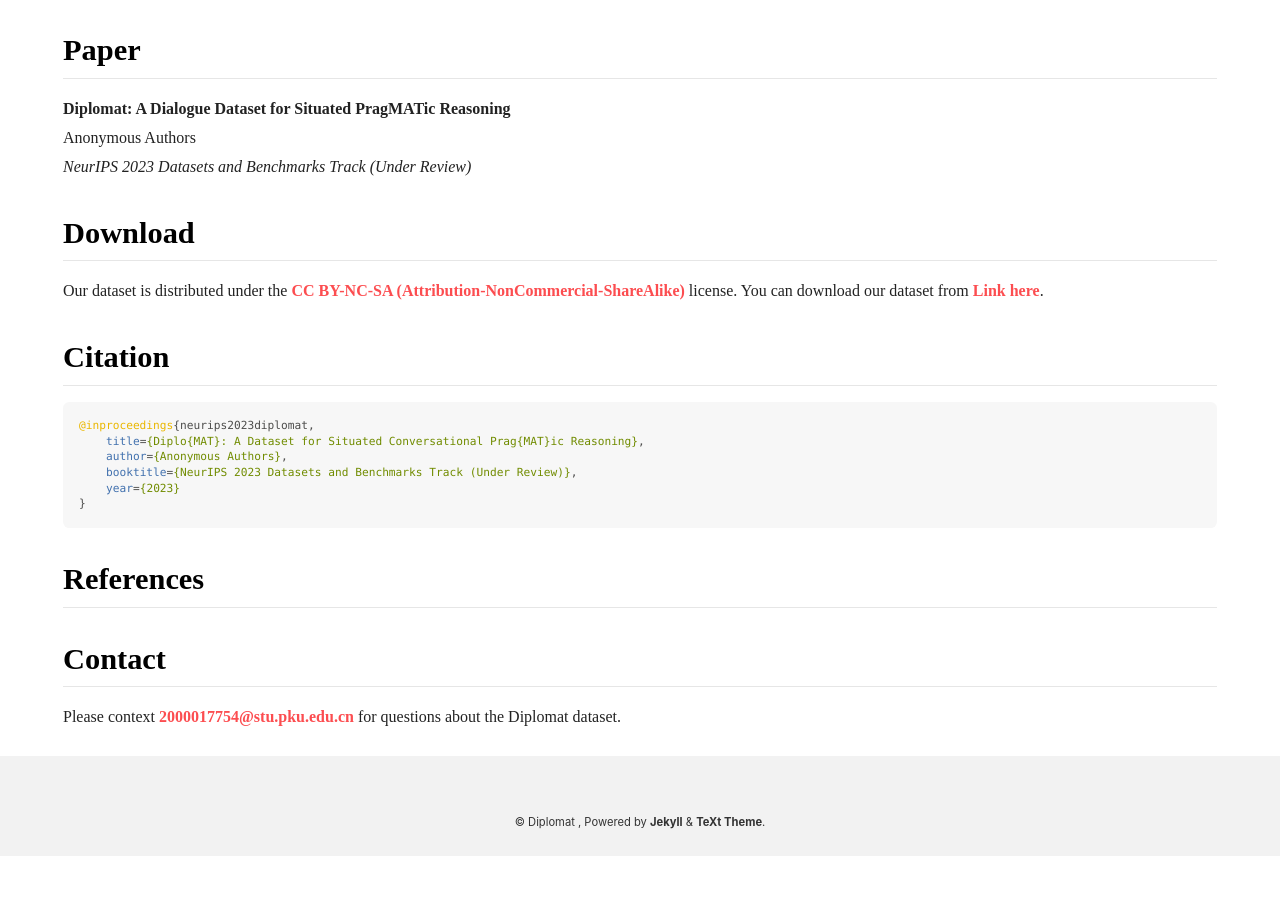
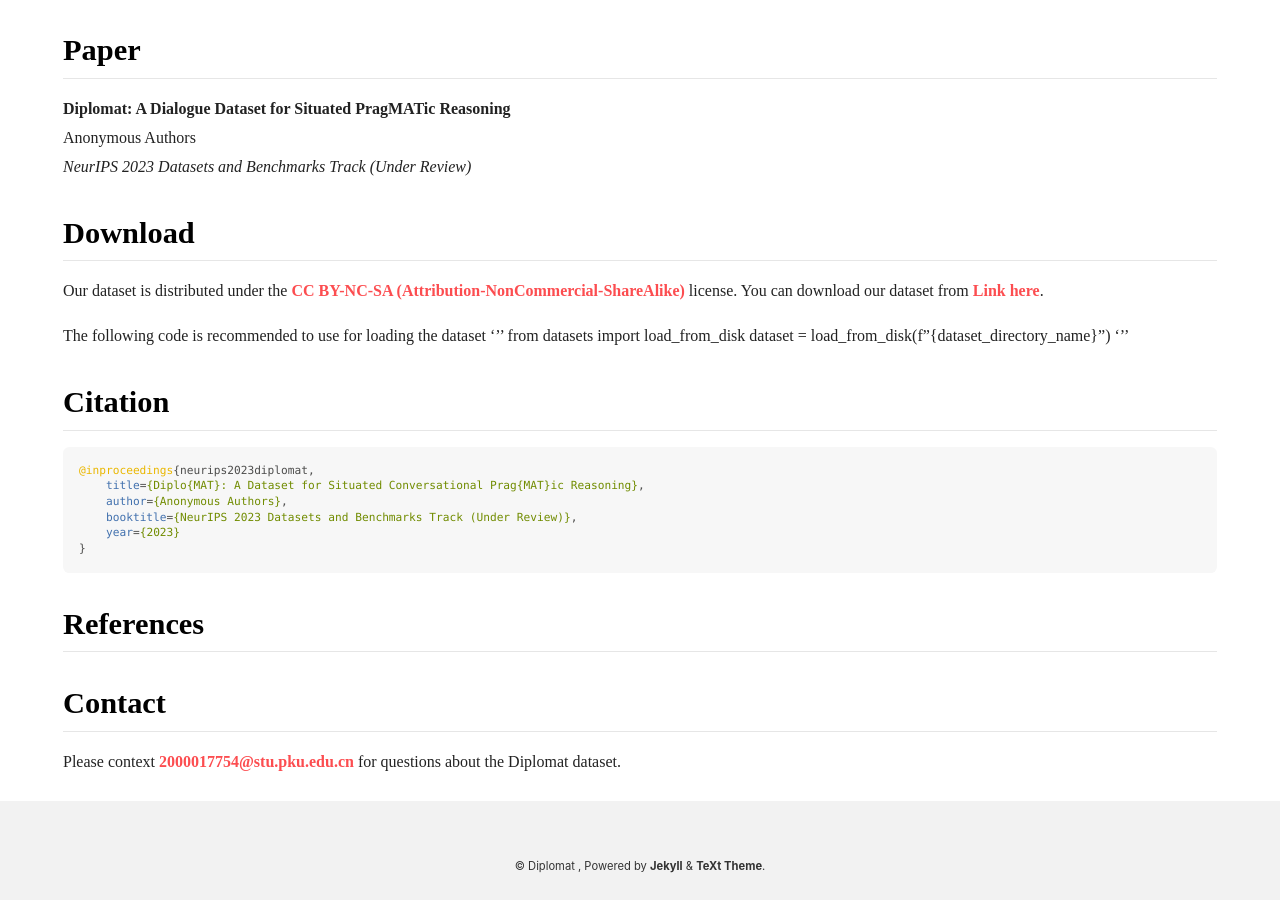
Before and after one commit to diplomat-dataset/diplomat-dataset.github.io, a Jekyll site: the page built from index.md, in a window 1280 px wide and 900 px high, scrolled down 1084 px. Built offline with Jekyll 4.4.1, drawn with Linux system fonts in a browser that asks for light colours; before the commit the page ends 1940 px from its top, so only the background shows below that.

Commit message:
code to load our dataset

```diff
--- a/index.md
+++ b/index.md
@@ -40,6 +40,12 @@ Anonymous Authors <br>
 
 Our dataset is distributed under the [CC BY-NC-SA (Attribution-NonCommercial-ShareAlike)](https://creativecommons.org/licenses/by-nc-sa/4.0/) license. You can download our dataset from [Link here](https://drive.google.com/drive/folders/1Z33-6pXay9R-zRXJcFNtxaZMjTv9Zfs9?usp=share_link).
 
+The following code is recommended to use for loading the dataset
+'''
+from datasets import load_from_disk
+dataset = load_from_disk(f"{dataset_directory_name}")
+'''
+
 
 ## Citation
 
```
